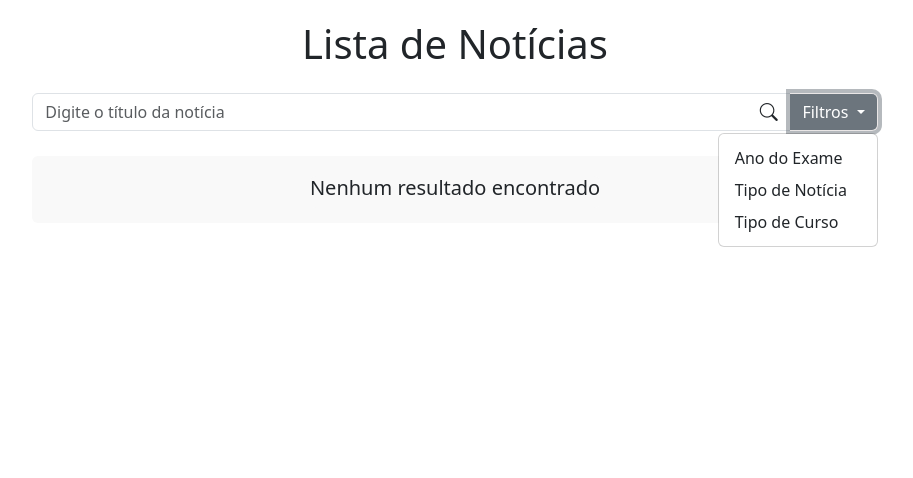
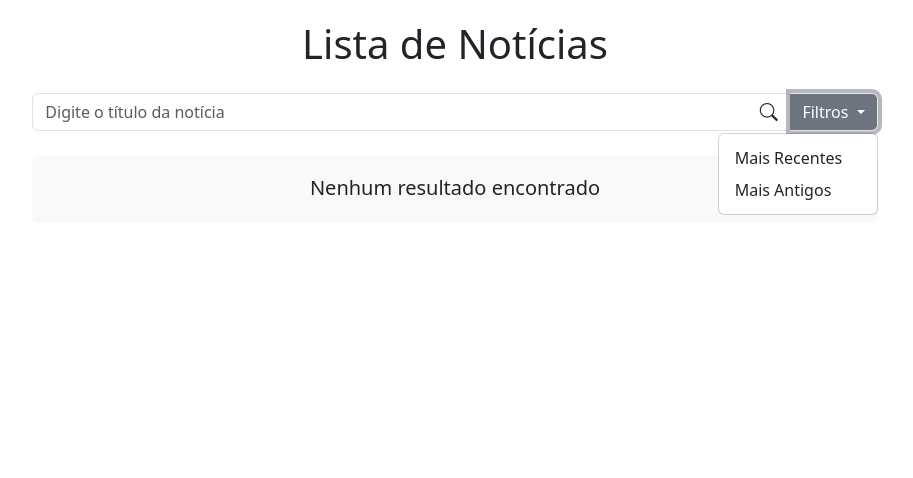
Before and after one commit to manoelcn/eear-backend, a Django app: page /news/list/?order_by=recent in a window 1280 px wide, after a click on "Filtros". Shown: the part 127-605 px from the top of the page, without its empty margins (185-1098 px from the left). Run offline with Django 5.2, Linux system fonts and the light colour scheme; data that the repository does not hold is empty; some libraries are stand-ins or nearby versions.

Commit message:
add filtro de mais recentes e antigos na pagina de noticias

```diff
--- a/news/templates/news_list.html
+++ b/news/templates/news_list.html
@@ -92,9 +92,8 @@
                     Filtros
                 </button>
                 <ul class="dropdown-menu dropdown-menu-end">
-                    <li><a class="dropdown-item" href="#">Ano do Exame</a></li>
-                    <li><a class="dropdown-item" href="#">Tipo de Notícia</a></li>
-                    <li><a class="dropdown-item" href="#">Tipo de Curso</a></li>
+                    <li><a class="dropdown-item" href="?order_by=recent" {% if request.GET.order_by == 'recent' %}class="active"{% endif %}>Mais Recentes</a></li>
+                    <li><a class="dropdown-item" href="?order_by=old" {% if request.GET.order_by == 'old' %}class="active"{% endif %}>Mais Antigos</a></li>
                 </ul>
             </div>
 
--- a/news/views.py
+++ b/news/views.py
@@ -9,6 +9,22 @@ class NewsListView(ListView):
     paginate_by = 3
 
 
+    def get_queryset(self):
+        queryset = News.objects.all()
+
+        search_query = self.request.GET.get('search', '')
+        if search_query:
+            queryset = queryset.filter(title_icontains=search_query)
+
+        order_by = self.request.GET.get('order_by', 'recent')
+        if order_by == 'old':
+            queryset = queryset.order_by('date_publication')
+        else:
+            queryset = queryset.order_by('-date_publication')
+
+        return queryset
+
+
 class NewsDetailView(DetailView):
     model = News
     template_name = 'news_detail.html'
```
